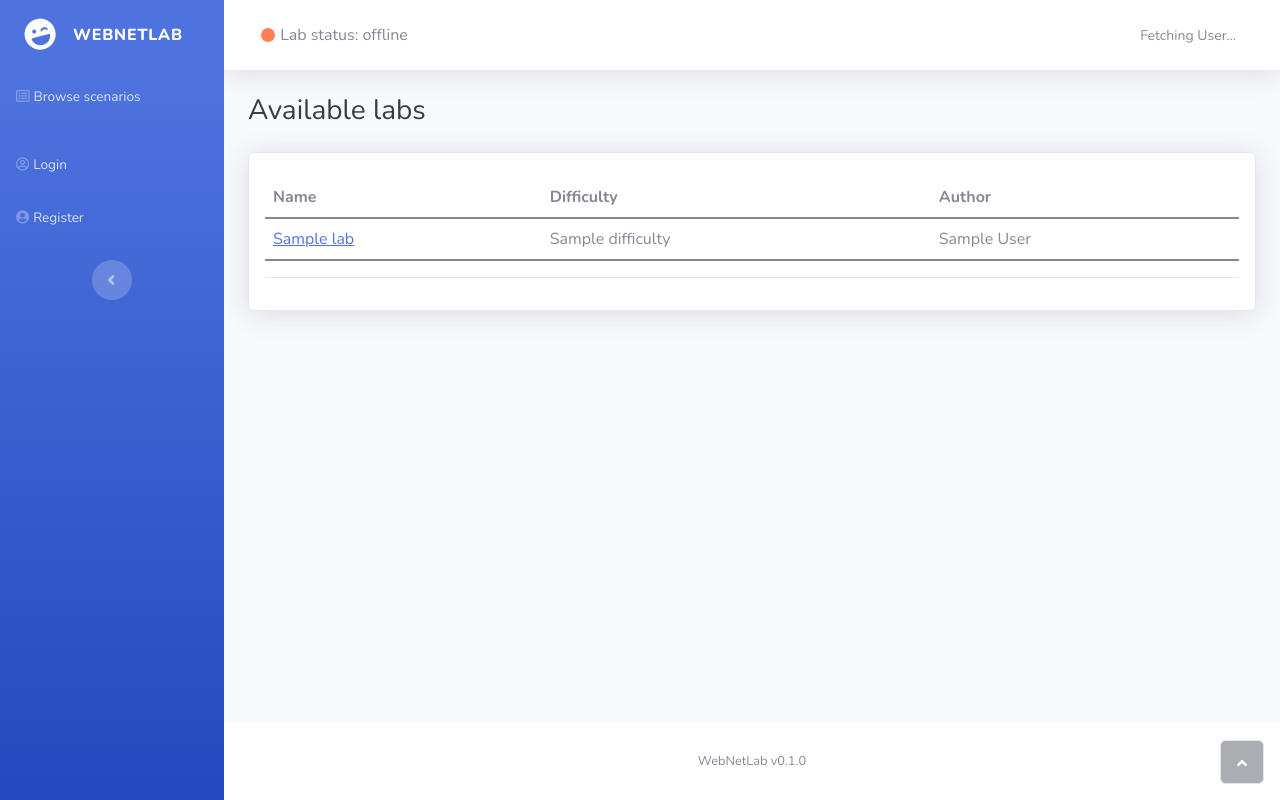
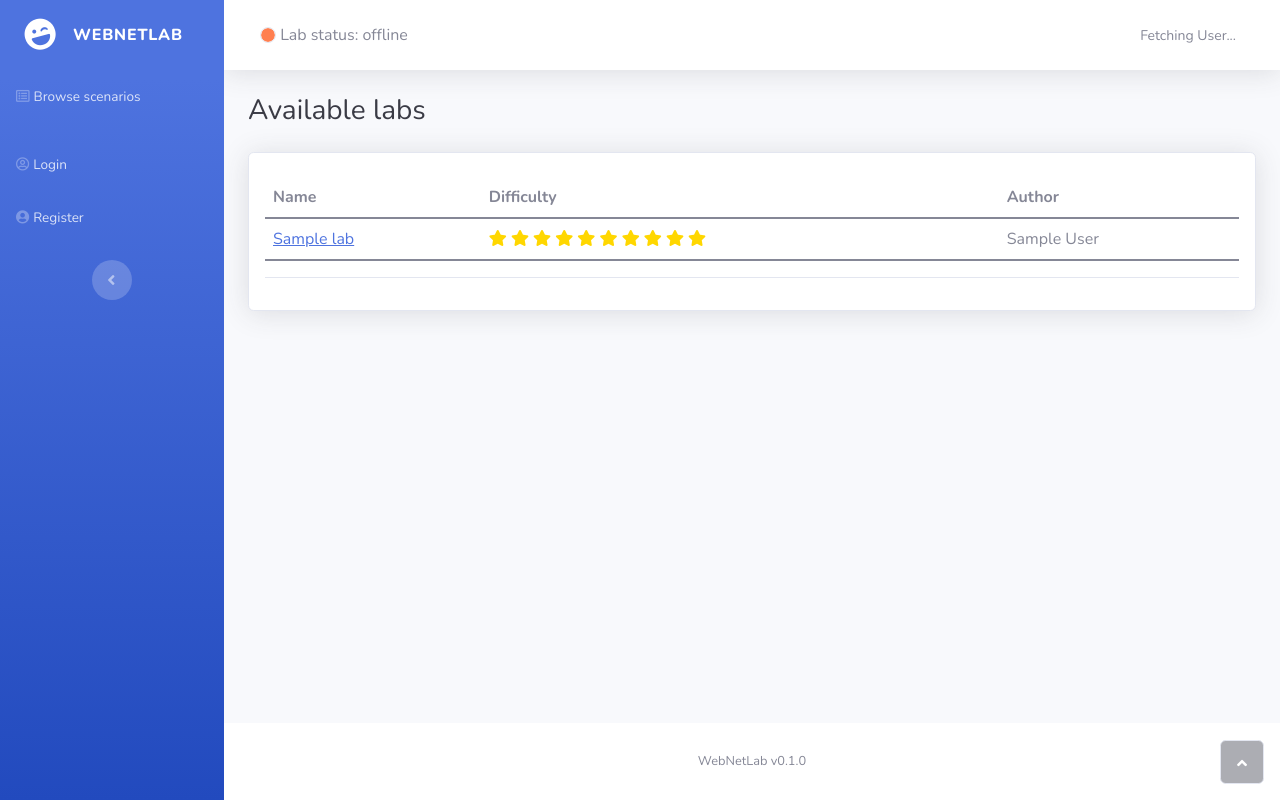
Before and after one commit to gregory-mac/webnetlab, a FastAPI app: template webnetlab/core/templates/list_labs.html in a window 1280 px wide. Run offline with FastAPI, Linux system fonts and the light colour scheme; the template is opened without the code that fills it: most values are stand-ins (such as "Sample title", 1, 10 or a date in 2020); parts of the project's set-up code (start-up, migrations or seed data) failed here and were passed over; some libraries are stand-ins or nearby versions.

Commit message:
Difficulty in stars

```diff
--- a/webnetlab/core/templates/list_labs.html
+++ b/webnetlab/core/templates/list_labs.html
@@ -23,7 +23,12 @@ List scenarios
                             {% for lab in lab_table %}
                                 <tr>
                                     <td><a href={{ "/lab/" + lab }}>{{ lab_table[lab]["name"] }}</a></td>
-                                    <td>{{ lab_table[lab]["difficulty"] }}</td>
+                                    <td>
+                                        {% set difficulty = lab_table[lab]["difficulty"] | int %}
+                                        {% for i in range(difficulty) %}
+                                            <i class="fas fa-star" style="color: gold"></i>
+                                        {% endfor %}
+                                    </td>
                                     <td>{{ lab_table[lab]["author"] }}</td>
                                 </tr>
                             {% endfor %}
```
